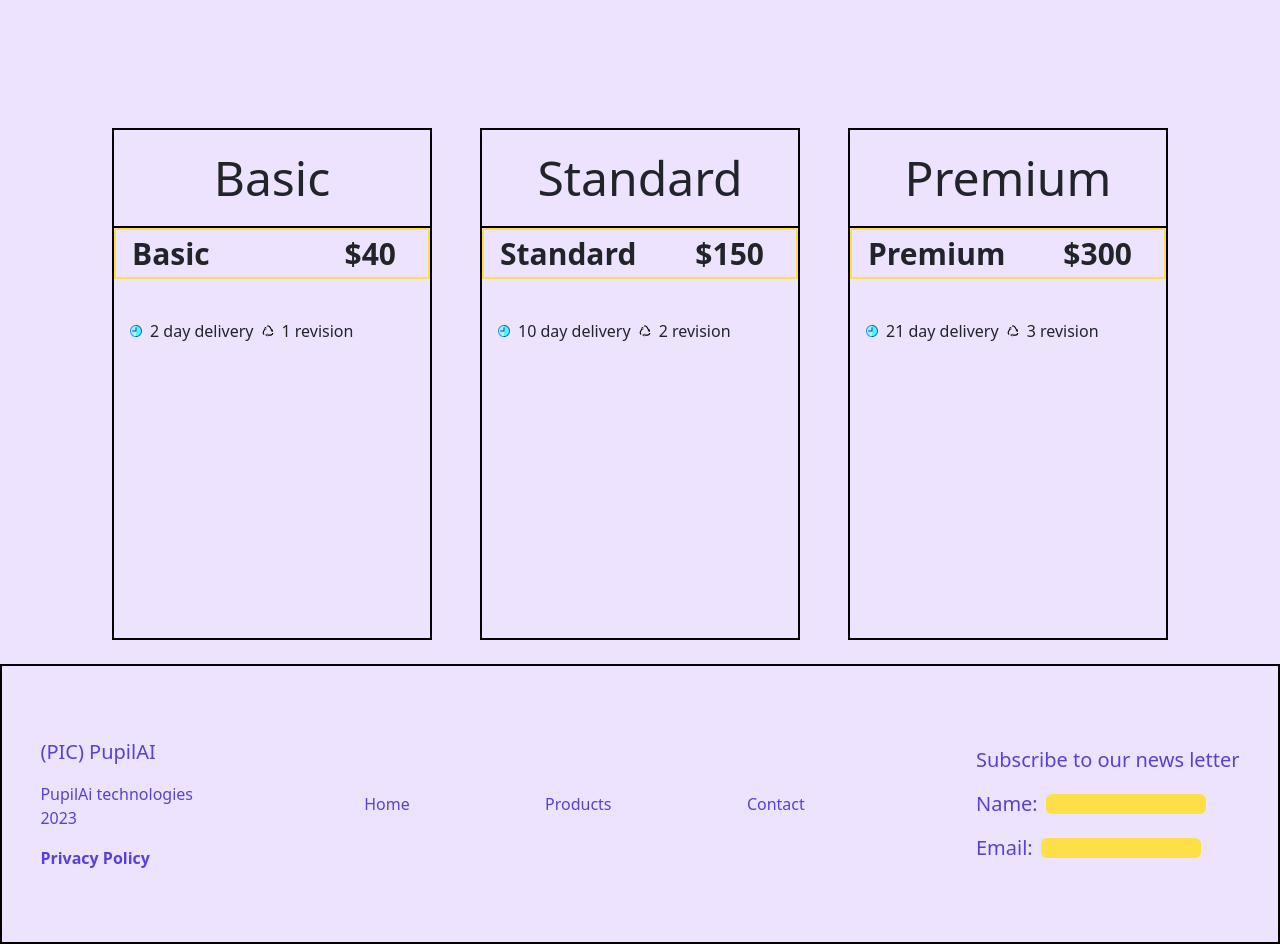
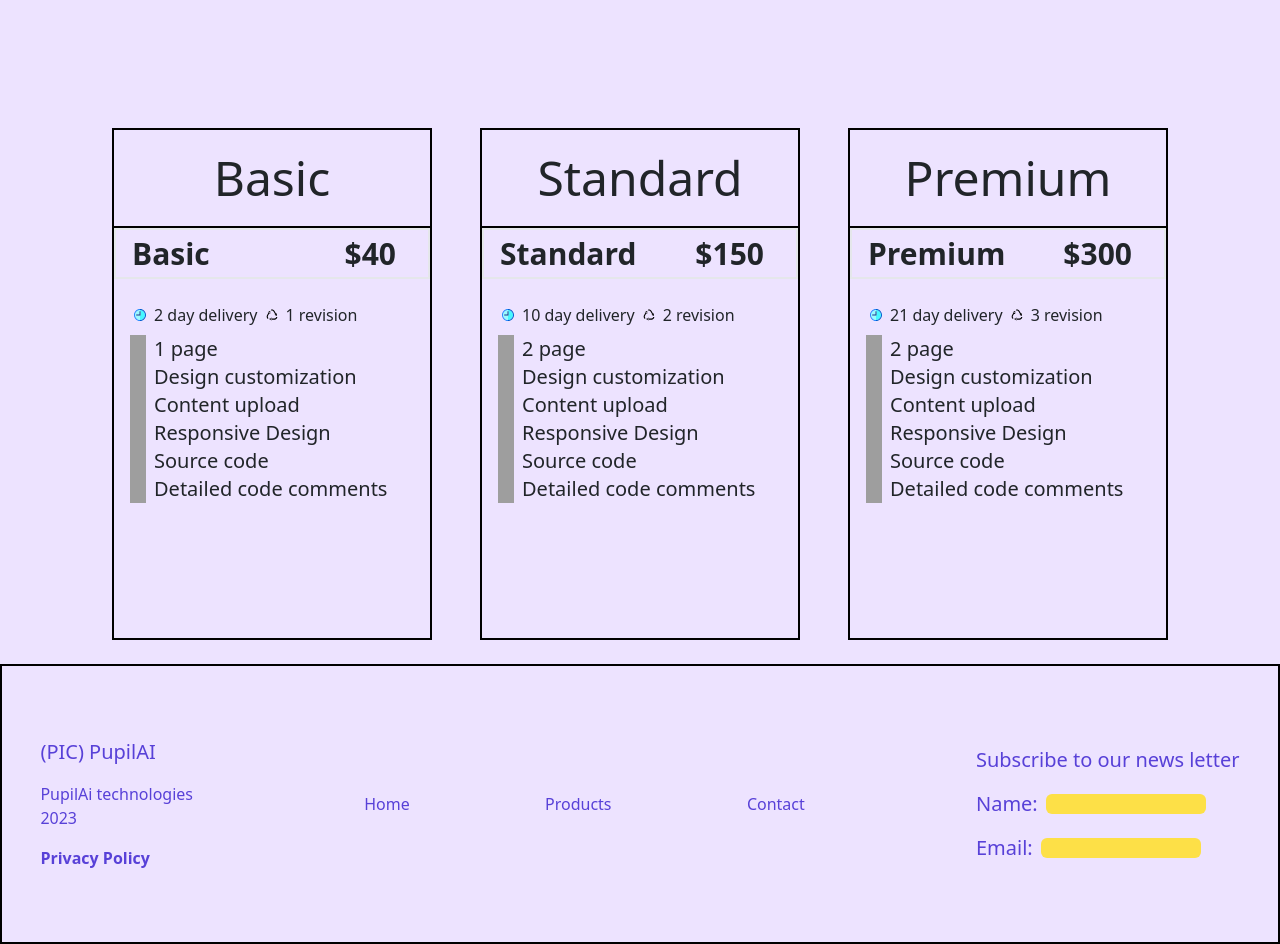
Before and after one commit to PupilAI/Pupil, an Angular app: page /about in a window 1280 px wide. Built offline with nearby package versions, Linux system fonts and the light colour scheme; grey boxes are pictures that could not be loaded.

Commit message:
billing page completed

```diff
--- a/src/app/pages/about/about.component.html
+++ b/src/app/pages/about/about.component.html
@@ -4,12 +4,13 @@
       Basic
     </div>
     <div
-      class="w-full h-[calc(4vw)] flex border-yellow-300 border-2 justify-between items-center text-3xl pr-4 font-bold"
+      class="w-full h-[calc(4vw)] flex border-2 justify-between items-center text-3xl pr-4 font-bold"
     >
       <div class="ml-4">Basic</div>
       <div class="mr-4">$40</div>
     </div>
-    <div class="flex ml-4 mt-10">
+
+    <div class="flex ml-5 mt-4 mb-2">
       <img
         src="../../../assets/clock-svgrepo-com.svg"
         class="w-3 mr-2"
@@ -23,6 +24,57 @@
       />
       1 revision
     </div>
+
+    <div class="pl-4">
+      <div class="flex text-xl">
+        <img
+          class="w-6 pr-2"
+          src="../../../assets/check-mark-svgrepo-com.svg"
+          alt="Checkmark image"
+        />
+        1 page
+      </div>
+      <div class="flex text-xl">
+        <img
+          class="w-6 pr-2"
+          src="../../../assets/check-mark-svgrepo-com.svg"
+          alt="Checkmark image"
+        />
+        Design customization
+      </div>
+      <div class="flex text-xl">
+        <img
+          class="w-6 pr-2"
+          src="../../../assets/greycheckmark.svg"
+          alt="Checkmark image"
+        />
+        Content upload
+      </div>
+      <div class="flex text-xl">
+        <img
+          class="w-6 pr-2"
+          src="../../../assets/greycheckmark.svg"
+          alt="Checkmark image"
+        />
+        Responsive Design
+      </div>
+      <div class="flex text-xl">
+        <img
+          class="w-6 pr-2"
+          src="../../../assets/check-mark-svgrepo-com.svg"
+          alt="Checkmark image"
+        />
+        Source code
+      </div>
+      <div class="flex text-xl">
+        <img
+          class="w-6 pr-2"
+          src="../../../assets/greycheckmark.svg"
+          alt="Checkmark image"
+        />
+        Detailed code comments
+      </div>
+    </div>
   </div>
 
   <div class="border-black w-[calc(25vw)] h-[calc(40vw)] border-2">
@@ -30,12 +82,12 @@
       Standard
     </div>
     <div
-      class="w-full h-[calc(4vw)] flex border-yellow-300 border-2 justify-between items-center text-3xl pr-4 font-bold"
+      class="w-full h-[calc(4vw)] flex border-2 justify-between items-center text-3xl pr-4 font-bold"
     >
       <div class="ml-4">Standard</div>
       <div class="mr-4">$150</div>
     </div>
-    <div class="flex ml-4 mt-10">
+    <div class="flex ml-5 mt-4 mb-2">
       <img
         src="../../../assets/clock-svgrepo-com.svg"
         class="w-3 mr-2"
@@ -49,6 +101,57 @@
       />
       2 revision
     </div>
+
+    <div class="pl-4">
+      <div class="flex text-xl">
+        <img
+          class="w-6 pr-2"
+          src="../../../assets/check-mark-svgrepo-com.svg"
+          alt="Checkmark image"
+        />
+        2 page
+      </div>
+      <div class="flex text-xl">
+        <img
+          class="w-6 pr-2"
+          src="../../../assets/check-mark-svgrepo-com.svg"
+          alt="Checkmark image"
+        />
+        Design customization
+      </div>
+      <div class="flex text-xl">
+        <img
+          class="w-6 pr-2"
+          src="../../../assets/greycheckmark.svg"
+          alt="Checkmark image"
+        />
+        Content upload
+      </div>
+      <div class="flex text-xl">
+        <img
+          class="w-6 pr-2"
+          src="../../../assets/check-mark-svgrepo-com.svg"
+          alt="Checkmark image"
+        />
+        Responsive Design
+      </div>
+      <div class="flex text-xl">
+        <img
+          class="w-6 pr-2"
+          src="../../../assets/check-mark-svgrepo-com.svg"
+          alt="Checkmark image"
+        />
+        Source code
+      </div>
+      <div class="flex text-xl">
+        <img
+          class="w-6 pr-2"
+          src="../../../assets/greycheckmark.svg"
+          alt="Checkmark image"
+        />
+        Detailed code comments
+      </div>
+    </div>
   </div>
 
   <div class="border-black w-[calc(25vw)] h-[calc(40vw)] border-2">
@@ -56,12 +159,12 @@
       Premium
     </div>
     <div
-      class="w-full h-[calc(4vw)] flex border-yellow-300 border-2 justify-between items-center text-3xl pr-4 font-bold"
+      class="w-full h-[calc(4vw)] flex border-2 justify-between items-center text-3xl pr-4 font-bold"
     >
       <div class="ml-4">Premium</div>
       <div class="mr-4">$300</div>
     </div>
-    <div class="flex ml-4 mt-10">
+    <div class="flex ml-5 mt-4 mb-2">
       <img
         src="../../../assets/clock-svgrepo-com.svg"
         class="w-3 mr-2"
@@ -75,5 +178,56 @@
       />
       3 revision
     </div>
+
+    <div class="pl-4">
+      <div class="flex text-xl">
+        <img
+          class="w-6 pr-2"
+          src="../../../assets/check-mark-svgrepo-com.svg"
+          alt="Checkmark image"
+        />
+        2 page
+      </div>
+      <div class="flex text-xl">
+        <img
+          class="w-6 pr-2"
+          src="../../../assets/check-mark-svgrepo-com.svg"
+          alt="Checkmark image"
+        />
+        Design customization
+      </div>
+      <div class="flex text-xl">
+        <img
+          class="w-6 pr-2"
+          src="../../../assets/check-mark-svgrepo-com.svg"
+          alt="Checkmark image"
+        />
+        Content upload
+      </div>
+      <div class="flex text-xl">
+        <img
+          class="w-6 pr-2"
+          src="../../../assets/check-mark-svgrepo-com.svg"
+          alt="Checkmark image"
+        />
+        Responsive Design
+      </div>
+      <div class="flex text-xl">
+        <img
+          class="w-6 pr-2"
+          src="../../../assets/check-mark-svgrepo-com.svg"
+          alt="Checkmark image"
+        />
+        Source code
+      </div>
+      <div class="flex text-xl">
+        <img
+          class="w-6 pr-2"
+          src="../../../assets/check-mark-svgrepo-com.svg"
+          alt="Checkmark image"
+        />
+        Detailed code comments
+      </div>
+    </div>
   </div>
 </div>
```
